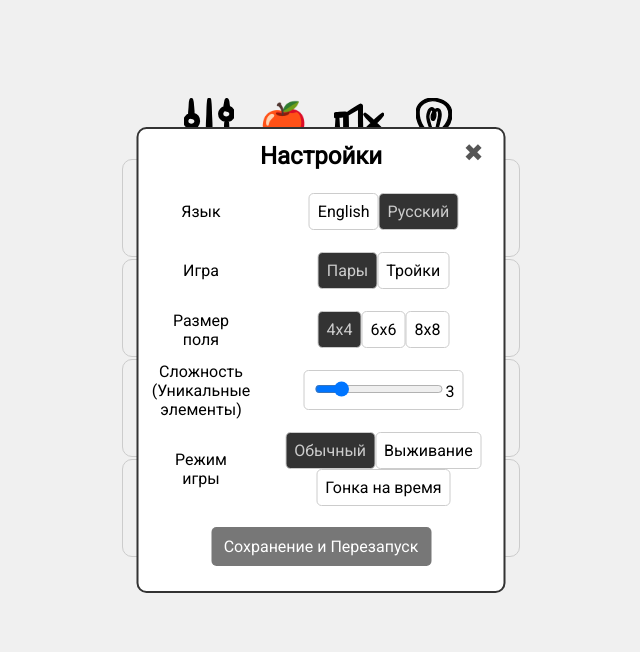
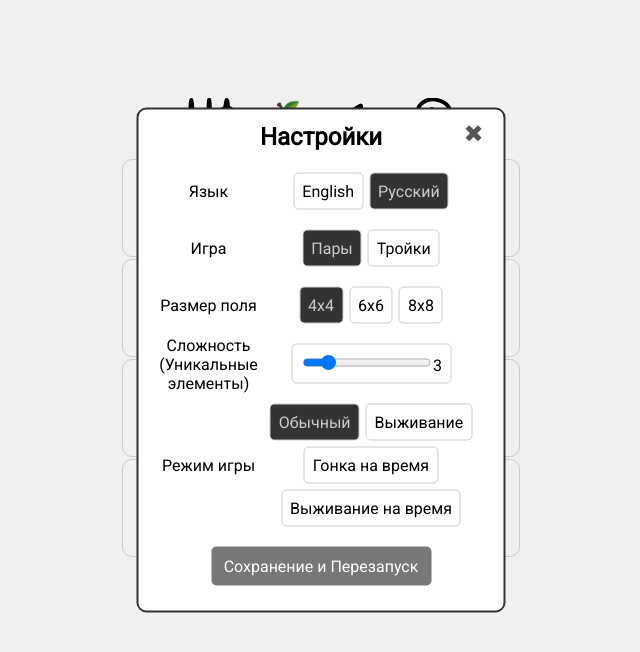
Before and after one commit to l10yd/MemoryPairGame, a React (Vite) app: page / in a window 1280 px wide. Both pictures are taken after a click on the icon 527 px from the left and 123 px from the top of the page. Shown: the top 652 px of the page, without its empty margins (319-959 px from the left). Built offline with nearby package versions, Linux system fonts and the light colour scheme.

Commit message:
added new gameMode (TimeSurvival)

```diff
--- a/src/App.css
+++ b/src/App.css
@@ -213,15 +213,18 @@ body {
   justify-content: center; /* Центрируем содержимое по горизонтали */
   align-items: center; /* Центрируем содержимое по вертикали */
   text-align: center;
-  min-width: 66px; /* Минимальная ширина для label */
+  min-width: 75px; /* Минимальная ширина для label */
 }
 
 .menu-item ul {
+  margin-block-start: 0.75em;
+  margin-block-end: 0.75em;
+  padding-inline-start: 0px;
   list-style: none;
   display: flex;
   flex-wrap: wrap;
   justify-content: center; /* Центрируем элементы списка по горизонтали */
-  min-width: 200px; /* Минимальная ширина для ul */
+  min-width: 225px; /* Минимальная ширина для ul */
 }
 
 .menu-item li {
@@ -229,6 +232,7 @@ body {
   padding: 8px;
   border: 1px solid #ccc;
   border-radius: 5px;
+  margin: 3px;
 }
 
 /* Добавляем анимацию для кнопок при активации */
--- a/src/App.jsx
+++ b/src/App.jsx
@@ -205,7 +205,8 @@ export default function App() {
       intervalId = setInterval(() => {
         setTimer((prevTimer) => {
           // передаем время ("00:05") и +1/-1 секунду в зависимости от режима
-          const sec = gameStats.gameMode === "TimeRun" ? (-1) : 1;
+          const sec = gameStats.gameMode === "TimeRun" || gameStats.gameMode === "TimeSurvival" ? -1 : 1;
+          //функция из gameUtils
           const newTime = updateTimer(prevTimer.timePassed, sec)
           const newTimer = { ...prevTimer, timePassed: newTime };
           localStorage.setItem('timer', JSON.stringify(newTimer));
@@ -265,7 +266,7 @@ export default function App() {
     });
 
     //в режиме таймран время идет в обратную сторону
-    if (newGameMode !== "TimeRun") {
+    if (newGameMode !== "TimeRun" && newGameMode!=="TimeSurvival") {
       setTimer({ timePassed: "00:00" });
     }
     else {
@@ -404,7 +405,7 @@ export default function App() {
       });
 
       //в режиме TimeRun получает +N (пока что gridSize) сек
-      if (gameStats.gameMode === "TimeRun") {
+      if (gameStats.gameMode === "TimeRun" || gameStats.gameMode === "TimeSurvival") {
         setTimer((prevTimer) => {
           const updatedTime = updateTimer(prevTimer.timePassed, parseInt(gameStats.gridSize, 10));
           const updatedTimer = {
@@ -440,7 +441,7 @@ export default function App() {
       });
 
       //геймовер в режиме Survival, если жизни кончились
-      if (gameStats.survivalLifes === 0 && gameStats.gameMode === "Survival") {
+      if (gameStats.survivalLifes === 0 && (gameStats.gameMode === "Survival" || gameStats.gameMode==="TimeSurvival")) {
         setDisplayText(languages[currentLanguage].gameOverMsg);
         setGameStats((prevGameStats) => {
           const updatedGameStats = {
@@ -498,7 +499,7 @@ export default function App() {
       //победа, блок и перезапуск через 3 сек
       //строка типа "Победа! Шаги: 10"(если не TimeRun: +" , Время: 01:04")
       setDisplayText(
-        `${languages[currentLanguage].victoryMsg} ${gameStats.stepCounter}${gameStats.gameMode !== "TimeRun"
+        `${languages[currentLanguage].victoryMsg} ${gameStats.stepCounter}${(gameStats.gameMode !== "TimeRun" && gameStats.gameMode !== "TimeSurvival")
           ? `, ${languages[currentLanguage].timePassed} ${timer.timePassed}`
           : ""
         }`
@@ -647,11 +648,12 @@ export default function App() {
 
       </div>
 
-      {/** счетчик жизней для Survival и таймер для TimeRun */}
+      {/** счетчик жизней для Survival и таймер для TimeRun и оба для TimeSurvival */}
       <div className="text-container">
       <div className="gamemode-counter">
         {gameStats.gameMode === "Survival" && `${languages[currentLanguage].survivalMsg} ${gameStats.survivalLifes + 1}`}
         {gameStats.gameMode === "TimeRun" && `${languages[currentLanguage].timeRunMsg} ${timer.timePassed}`}
+        {gameStats.gameMode === "TimeSurvival" && `${languages[currentLanguage].survivalMsg} ${gameStats.survivalLifes + 1}, ${languages[currentLanguage].timeRunMsg} ${timer.timePassed}`}
       </div>
 
       {/** здесь всякий текст, режимы игры, сообщения о прогрессе/завершении */}
@@ -737,7 +739,7 @@ export default function App() {
             <div className="menu-item">
               <label>{languages[currentLanguage].gameModeLabel}</label>
               <ul>
-                {["Classic", "Survival", "TimeRun"].map((gameMode, index) => (
+                {["Classic", "Survival", "TimeRun", "TimeSurvival"].map((gameMode, index) => (
                   <li key={index} className={tempGameStats.gameMode === gameMode ? "selected" : ""} onClick={() => handleSelectChange('gameMode', gameMode)}>
                     {languages[currentLanguage].gameMode[gameMode]}
                   </li>
--- a/src/Languages.jsx
+++ b/src/Languages.jsx
@@ -23,7 +23,7 @@ const languages = {
     timeOverMsg: "Time's up!",
     returnMsg: "Welcome back!",
     gameModeLabel: "Game Mode",
-    gameMode: {Classic: "Classic", Survival: "Survival", TimeRun: "Time Run"},
+    gameMode: {Classic: "Classic", Survival: "Survival", TimeRun: "Time Run", TimeSurvival: "Time Survival"},
     survivalMsg: "Lifes left:",
     timeRunMsg: "Time left:",
     currentThemeMsg: "Current theme: ",
@@ -68,7 +68,7 @@ const languages = {
     timeOverMsg: "Время кончилось!",
     returnMsg: "Рады видеть тебя снова!",
     gameModeLabel: "Режим игры",
-    gameMode: {Classic: "Обычный", Survival: "Выживание", TimeRun: "Гонка на время"},
+    gameMode: {Classic: "Обычный", Survival: "Выживание", TimeRun: "Гонка на время", TimeSurvival: "Выживание на время"},
     survivalMsg: "Осталось жизней:",
     timeRunMsg: "Осталось времени:",
     currentThemeMsg: "Выбрана тема: ",
```
